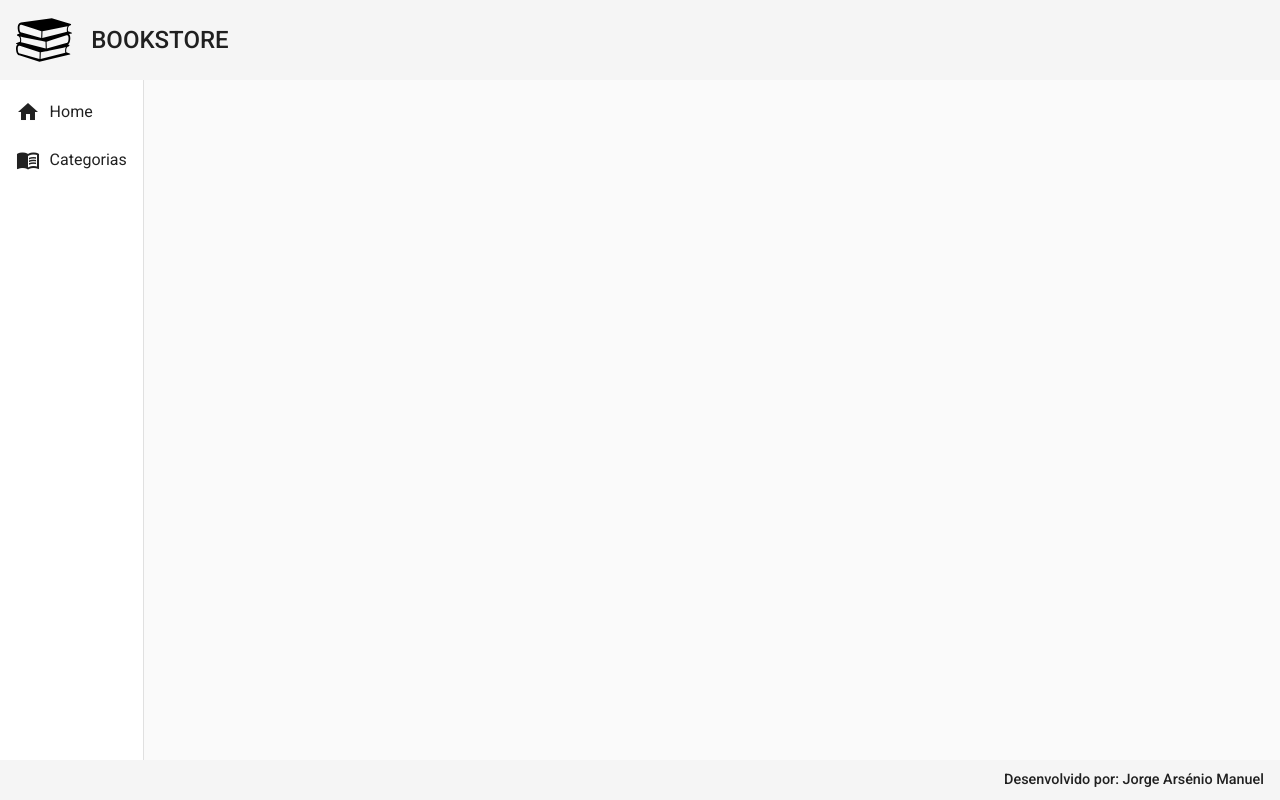
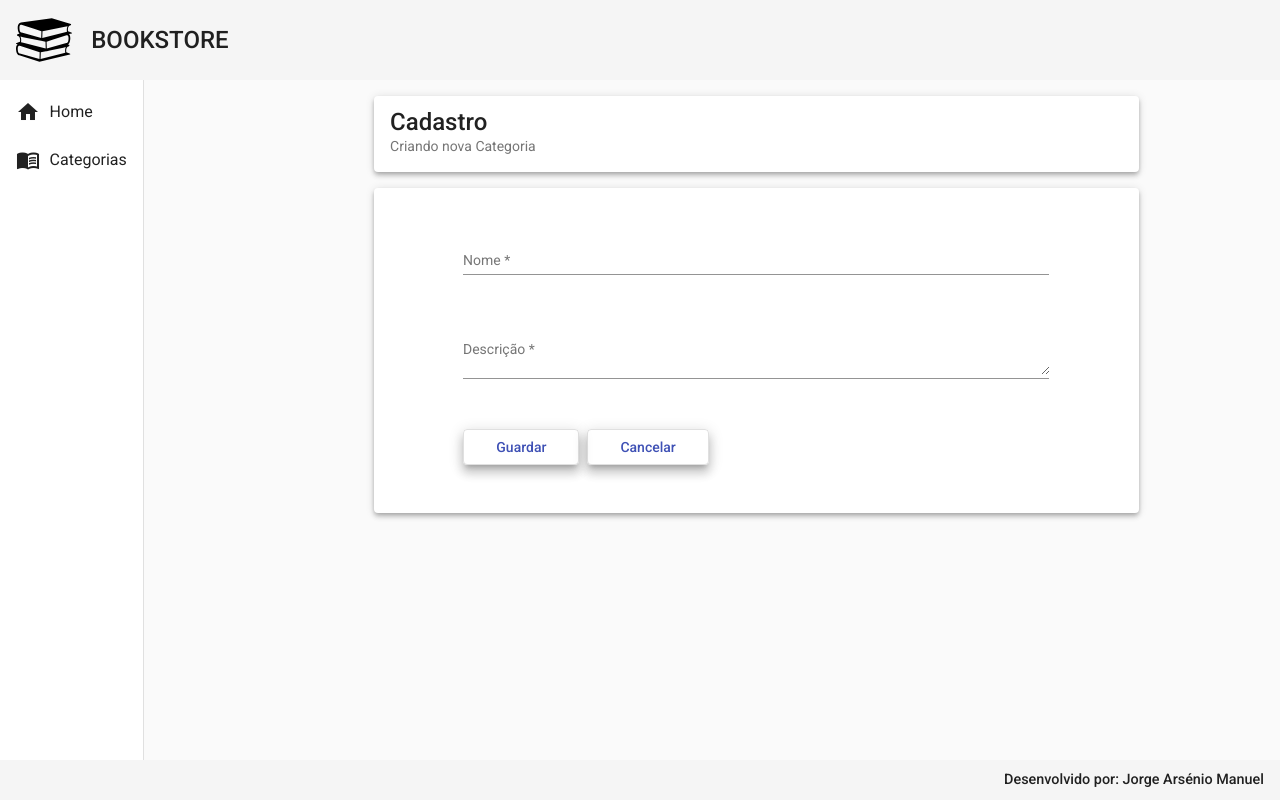
Before and after one commit to Jorge97-YZY/bookstore-front, an Angular app: page /categorias/create in a window 1280 px wide. Before the commit this address led to /. Built offline with nearby package versions, Linux system fonts and the light colour scheme.

Commit message:
Choose: Formulario para criar Categoria .

```diff
--- a/src/app/app-routing.module.ts
+++ b/src/app/app-routing.module.ts
@@ -2,13 +2,17 @@ import { CategoriaReadComponent } from './components/views/categoria/categoria-r
 import { HomeComponent } from './components/views/home/home.component';
 import { NgModule } from '@angular/core';
 import { RouterModule, Routes } from '@angular/router';
+import { CategoriaCreateComponent } from './components/views/categoria/categoria-create/categoria-create.component';
 
 const routes: Routes = [
   {
     path:'', component:HomeComponent
   },
   {
-    path:'categoria', component:CategoriaReadComponent
+    path:'categorias', component:CategoriaReadComponent
+  },
+  {
+    path:'categorias/create', component:CategoriaCreateComponent
   }
 ];
 
--- a/src/app/components/template/nav/nav.component.html
+++ b/src/app/components/template/nav/nav.component.html
@@ -8,7 +8,7 @@
                 </mat-list-item>
             </a>
 
-            <a [routerLink]="['/categoria']">
+            <a [routerLink]="['/categorias']">
                 <mat-list-item>
                     <i class="material-icons">menu_book</i>
                     Categorias
--- /dev/null
+++ b/src/app/components/views/categoria/categoria-create/categoria-create.component.css
@@ -0,0 +1,30 @@
+.cadastro{
+    width: 70%;
+    margin: 1rem auto;
+}
+.cadastro_form{
+    width: 70%;
+    margin: 1rem auto;
+}
+
+form{
+    text-align: center;
+    width: 80%;
+    margin: 2rem auto 0 auto;
+}
+
+.form{
+    width: 100%;
+    margin-top: 2rem;
+}
+.buttons{
+    margin-top: 2rem;
+    width: 100%;
+    text-align: start;
+}
+button{
+    margin-right: .5rem;
+    padding-right: 2rem;
+    padding-left: 2rem;
+    margin-bottom: 2rem;
+}
--- /dev/null
+++ b/src/app/components/views/categoria/categoria-create/categoria-create.component.html
@@ -0,0 +1,27 @@
+<mat-card class="cadastro mat-elevation-z4" >
+    <mat-card-title class="title"> Cadastro</mat-card-title>
+    <mat-card-subtitle class="subtitle">Criando nova Categoria</mat-card-subtitle>
+</mat-card>
+
+<mat-card class="cadastro_form mat-elevation-z4" >
+
+    <form [formGroup]="formCategoria">
+
+        <mat-form-field class="form">
+            <mat-label>Nome</mat-label>
+            <input matInput type="text" id="nome" name="nome" placeholder="Ex. Computação" formControlName="nome">
+        </mat-form-field>
+
+        <mat-form-field class="form">
+            <mat-label>Descrição</mat-label>
+            <textarea matInput type="text" id="descricao" name="descricao" placeholder="Ex. Livros de Computação" formControlName="descricao"></textarea>
+        </mat-form-field>
+
+        <div class="buttons">
+            <button class="mat-elevation-z8" mat-stroked-button color="primary" (click)="onSubmit()">Guardar</button>
+            <button class="mat-elevation-z8" mat-stroked-button color="primary">Cancelar</button>
+        </div>
+
+    </form>
+
+</mat-card>
--- /dev/null
+++ b/src/app/components/views/categoria/categoria-create/categoria-create.component.ts
@@ -0,0 +1,47 @@
+import { Categoria } from './../categoria.model';
+import { CategoriaService } from './../categoria.service';
+import { Component, OnInit } from '@angular/core';
+import { FormBuilder, FormGroup, Validators } from '@angular/forms';
+import { Router } from '@angular/router';
+
+@Component({
+  selector: 'app-categoria-create',
+  templateUrl: './categoria-create.component.html',
+  styleUrls: ['./categoria-create.component.css']
+})
+export class CategoriaCreateComponent implements OnInit {
+
+  formCategoria!: FormGroup;
+  submitted = false;
+  constructor(
+    private service: CategoriaService,
+    private fb: FormBuilder,
+    private router:Router
+  ) { }
+
+  ngOnInit(): void {
+    this.createForm();
+  }
+
+
+createForm() {
+  this.formCategoria = this.fb.group({
+    nome: ['', Validators.required],
+    descricao: ['', Validators.required]
+  })
+}
+
+onSubmit(){
+
+      console.log('Formulario Submetido!')
+      this.service.create(this.formCategoria.value).subscribe((resposta)=>{
+        this.router.navigate(['categorias']);
+        this.service.message('Categoria criada com Sucesso!');
+      }, err =>{
+        for(let i = 0; i < err.error.errors.length; i++){
+          this.service.message(err.error.errors[i].message);
+        }
+      });
+
+}
+}
--- a/src/app/components/views/categoria/categoria-read/categoria-read.component.html
+++ b/src/app/components/views/categoria/categoria-read/categoria-read.component.html
@@ -1,13 +1,13 @@
 <div class="content">
 
     <div class="title">
-        <h1>Categoria</h1>
+        <h1>Categorias</h1>
     </div>
 
     <div class="example-button-row">
       <div class="example-flex-container">
         <div class="example-button-container">
-          <button mat-fab color="secondary" class="add">
+          <button mat-fab color="secondary" class="add" (click)="navegarParaCategoriaCreate()">
             <mat-icon>add</mat-icon>
           </button>
         </div>
--- a/src/app/components/views/categoria/categoria-read/categoria-read.component.ts
+++ b/src/app/components/views/categoria/categoria-read/categoria-read.component.ts
@@ -1,4 +1,5 @@
 import { Component, OnInit } from '@angular/core';
+import { Router } from '@angular/router';
 import { Categoria } from '../categoria.model';
 import { CategoriaService } from '../categoria.service';
 
@@ -13,7 +14,8 @@ export class CategoriaReadComponent implements OnInit {
   displayedColumns: string[] = ['id', 'nome', 'descricao', 'livros', 'accoes'];
 
   constructor(
-    private service: CategoriaService
+    private service: CategoriaService,
+    private router: Router
   ) { }
 
   ngOnInit(): void {
@@ -27,4 +29,7 @@ export class CategoriaReadComponent implements OnInit {
     });
   }
 
+  navegarParaCategoriaCreate(){
+    this.router.navigate(['categorias/create']);
+  }
 }
--- a/src/app/components/views/categoria/categoria.service.ts
+++ b/src/app/components/views/categoria/categoria.service.ts
@@ -4,6 +4,7 @@ import { Observable } from 'rxjs';
 
 import { Categoria } from './categoria.model';
 import { environment } from './../../../../environments/environment';
+import { MatSnackBar } from '@angular/material/snack-bar';
 
 
 @Injectable({
@@ -14,11 +15,25 @@ export class CategoriaService {
   baseUrl: String = environment.baseUrl;
 
   constructor(
-    private http: HttpClient
+    private http: HttpClient,
+    private _snack: MatSnackBar
   ) { }
 
   findAll():Observable<Categoria[]>{
-    const url = `${this.baseUrl}/categorias`
+    const url = `${this.baseUrl}/categorias`;
     return this.http.get<Categoria[]>(url);
   }
+
+  create(categoria: Categoria):Observable<Categoria>{
+    const url =`${this.baseUrl}/categorias`;
+    return this.http.post<Categoria>(url, categoria);
+  }
+
+  message(str: string): void{
+    this._snack.open(`${str}`, 'OK', {
+      horizontalPosition: 'end',
+      verticalPosition: 'top',
+      duration: 3000
+    });
+  }
 }
```
Also changed, not shown: src/app/app.module.ts (+14 -2 lines).
